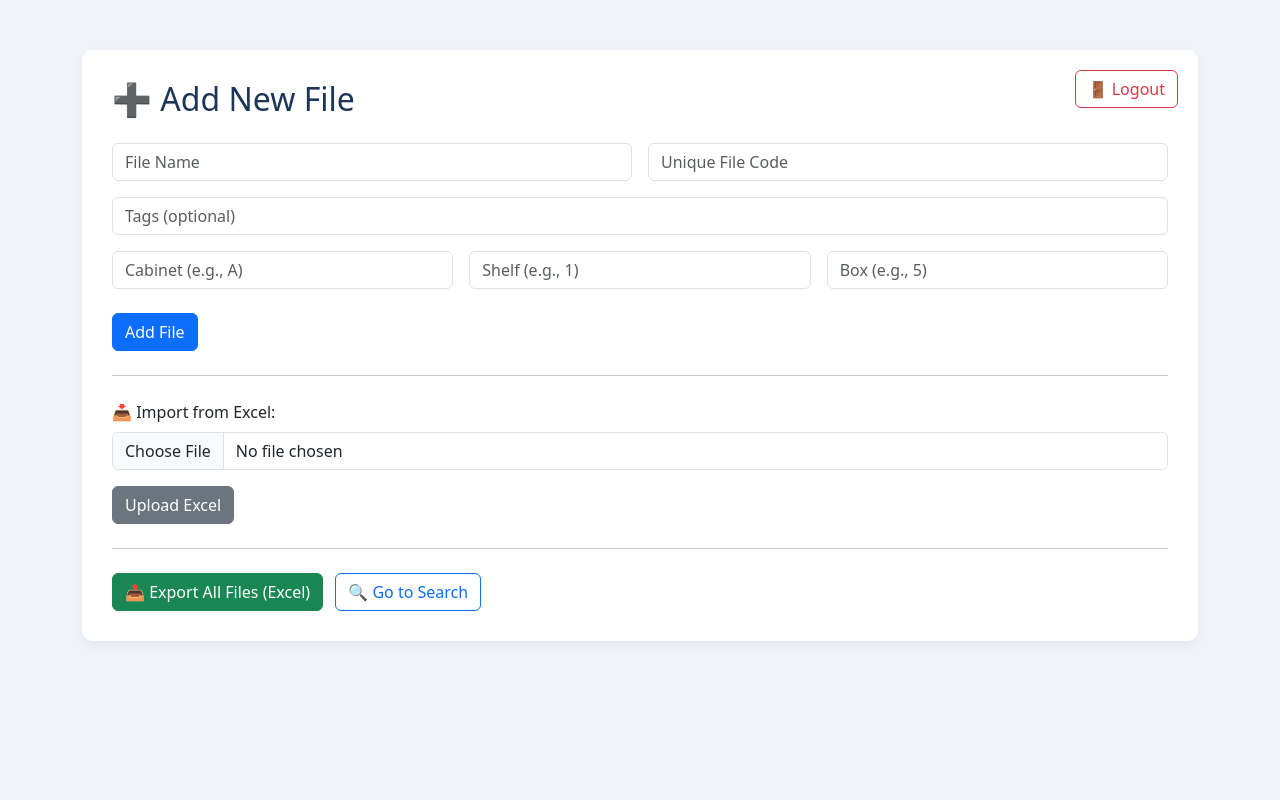
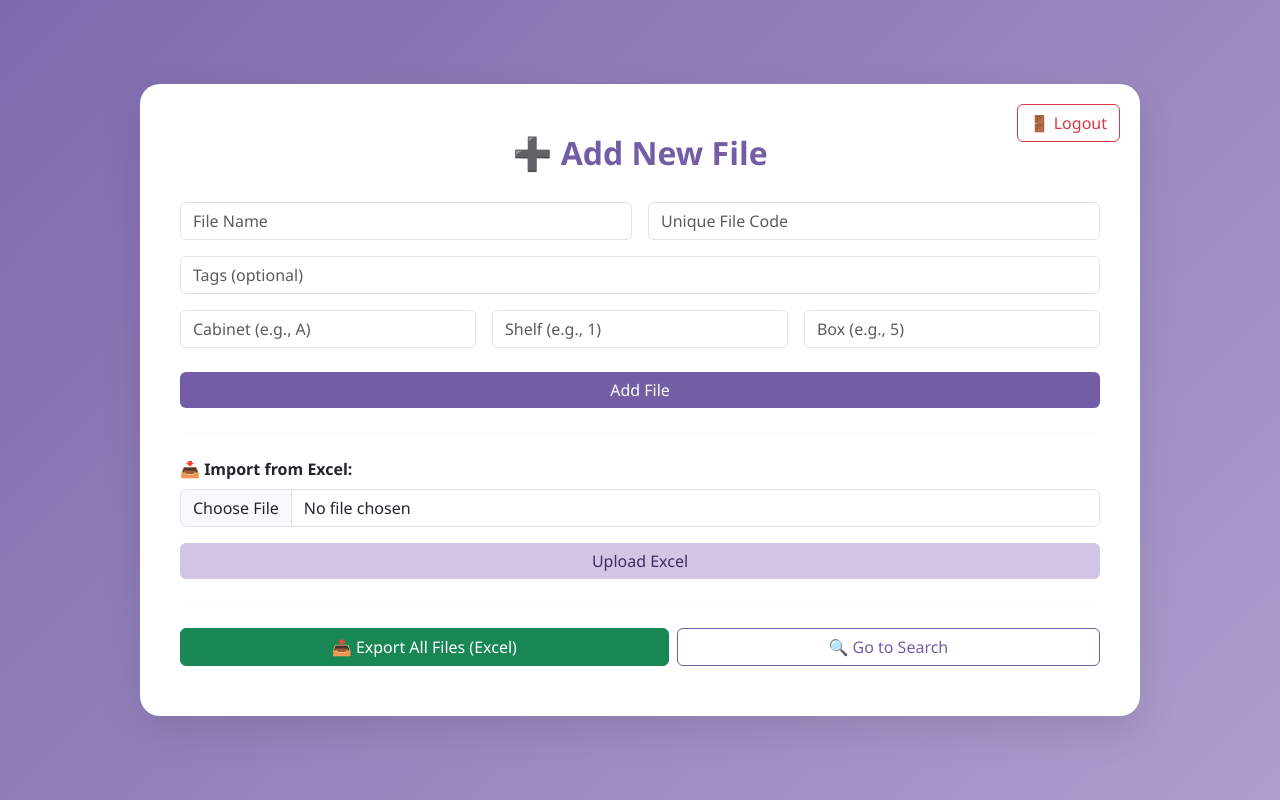
Before and after one commit to HarshSingh1781/Railway_FIM, a Flask app: page / in a window 1280 px wide. Run offline with Flask 3, Linux system fonts and the light colour scheme; the visitor is signed in with stand-in values (Sample User, id 1).

Commit message:
Update add_file.html

```diff
--- a/templates/add_file.html
+++ b/templates/add_file.html
@@ -6,29 +6,132 @@
   <link href="https://cdn.jsdelivr.net/npm/bootstrap@5.3.1/dist/css/bootstrap.min.css" rel="stylesheet" />
   <style>
     body {
-      background: #f0f4f8;
+      background: linear-gradient(135deg, #735DA5, #D3C5E5);
+      background-size: 200% 200%;
+      animation: bg-animate 8s ease infinite;
+      min-height: 100vh;
+      margin: 0;
+      display: flex;
+      align-items: center;
+      justify-content: center;
+      font-family: 'Segoe UI', sans-serif;
+      padding: 40px 20px;
     }
+
+
+    @keyframes bg-animate {
+      0%, 100% { background-position: 0% 50%; }
+      50% { background-position: 100% 50%; }
+    }
+
+
+    @keyframes fade-slide {
+      from {
+        opacity: 0;
+        transform: translateY(30px);
+      }
+      to {
+        opacity: 1;
+        transform: translateY(0);
+      }
+    }
+
+
     .form-box {
       background: white;
-      padding: 30px;
-      border-radius: 10px;
-      box-shadow: 0 4px 12px rgba(0, 0, 0, 0.05);
-      margin-top: 50px;
+      padding: 50px 40px;
+      border-radius: 20px;
+      box-shadow: 0 15px 40px rgba(0, 0, 0, 0.1);
+      width: 100%;
+      max-width: 1000px;
       position: relative;
+      animation: fade-slide 0.7s ease-out both;
     }
+
+
     h2 {
-      color: #1d3557;
-      margin-bottom: 25px;
+      color: #735DA5;
+      margin-bottom: 30px;
+      font-weight: bold;
+      text-align: center;
     }
+
+
+    .form-control:focus {
+      border-color: #735DA5;
+      box-shadow: 0 0 0 2px rgba(115, 93, 165, 0.2);
+      outline: none;
+    }
+
+
+    .btn-primary {
+      background-color: #735DA5;
+      border: none;
+    }
+
+
+    .btn-primary:hover {
+      background-color: #5a4785;
+    }
+
+
+    .btn-secondary {
+      background-color: #D3C5E5;
+      color: #3c2d60;
+      border: none;
+    }
+
+
+    .btn-secondary:hover {
+      background-color: #c2b3db;
+    }
+
+
+    .btn-outline-primary {
+      color: #735DA5;
+      border-color: #735DA5;
+    }
+
+
+    .btn-outline-primary:hover {
+      background-color: #735DA5;
+      color: white;
+    }
+
+
+    .btn-outline-danger {
+      border-color: #dc3545;
+    }
+
+
     .logout-btn {
       position: absolute;
       top: 20px;
       right: 20px;
     }
+
+
+    hr {
+      border-top: 1px solid #eee;
+    }
+
+
+    @media (max-width: 768px) {
+      .form-box {
+        padding: 30px 20px;
+      }
+
+
+      .logout-btn {
+        position: static;
+        margin-bottom: 10px;
+        display: block;
+        text-align: right;
+      }
+    }
   </style>
 </head>
 <body>
-  <div class="container">
   <div class="form-box">
     <!-- Logout Button -->
     <a href="/logout" class="btn btn-outline-danger logout-btn">🚪 Logout</a>
@@ -60,23 +163,24 @@
           <input name="box" class="form-control" placeholder="Box (e.g., 5)" required />
         </div>
       </div>
-        <button class="btn btn-primary mt-4">Add File</button>
+      <button class="btn btn-primary mt-4 w-100">Add File</button>
     </form>
 
 
     <!-- Excel Import -->
     <hr class="my-4" />
     <form method="POST" action="/import" enctype="multipart/form-data">
-        <label class="form-label">📥 Import from Excel:</label>
+      <label class="form-label fw-bold">📥 Import from Excel:</label>
       <input type="file" name="excel_file" accept=".xlsx" class="form-control mb-3" required />
-        <button class="btn btn-secondary">Upload Excel</button>
+      <button class="btn btn-secondary w-100">Upload Excel</button>
     </form>
 
 
     <!-- Export and Search -->
     <hr class="my-4" />
-      <a href="/export" class="btn btn-success">📤 Export All Files (Excel)</a>
-      <a href="/search" class="btn btn-outline-primary ms-2">🔍 Go to Search</a>
+    <div class="d-flex flex-wrap gap-2">
+      <a href="/export" class="btn btn-success flex-fill">📤 Export All Files (Excel)</a>
+      <a href="/search" class="btn btn-outline-primary flex-fill">🔍 Go to Search</a>
     </div>
   </div>
 </body>
```
Lines whose indentation alone changed are shown as unchanged.
